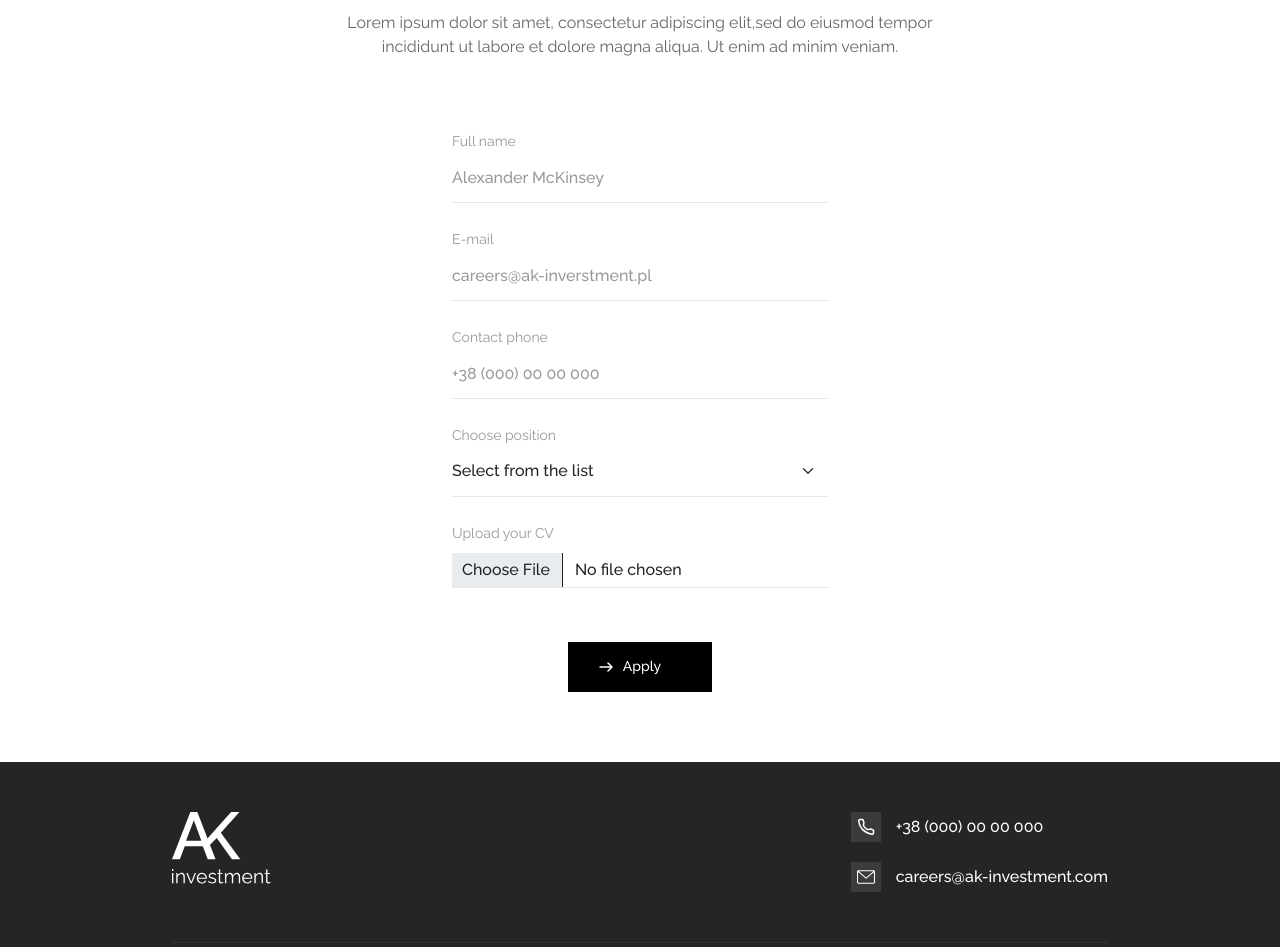
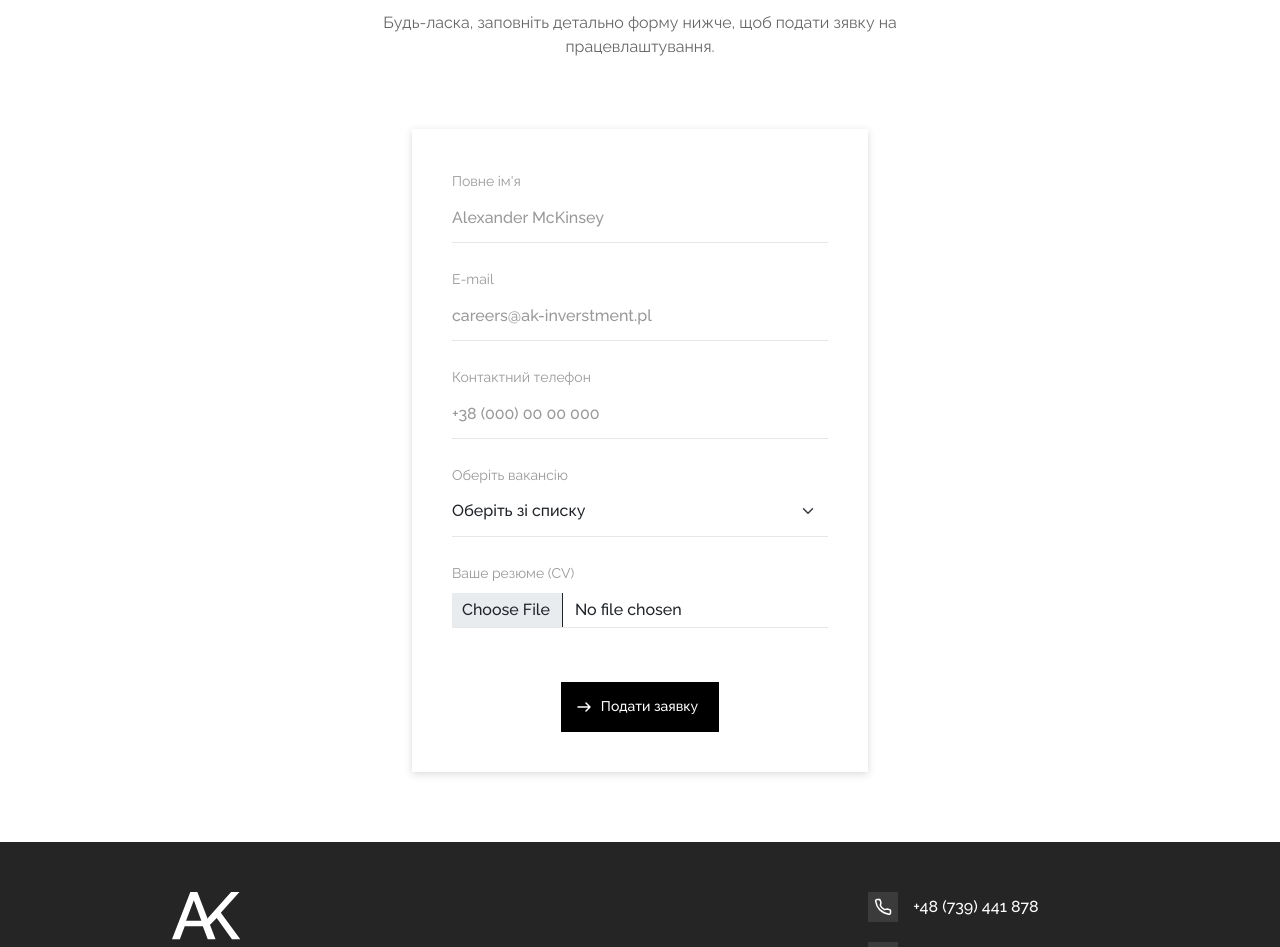
Before and after one commit to palajo/ag-investment, a Next.js app: page /apply in a window 1280 px wide. Shown: the part 300-1247 px from the top of the page. Built offline with nearby package versions, Linux system fonts and the light colour scheme.

Commit message:
[update] translation

```diff
--- a/src/components/footer/Footer.js
+++ b/src/components/footer/Footer.js
@@ -28,8 +28,8 @@ function Footer() {
                       <Image src={PhoneIcon} width={18} height={18} alt="AK Investment – Phone Icon" />
                     </div>
                     <div className="block-title">
-                      <Link href="tel:+38 (000) 00 00 000">
-                        +38 (000) 00 00 000
+                      <Link href="tel:+48 (739) 441 878">
+                        +48 (739) 441 878
                       </Link>
                     </div>
                   </div>
@@ -38,8 +38,8 @@ function Footer() {
                       <Image src={EmailIcon} width={18} height={18} alt="AK Investment – Email Icon" />
                     </div>
                     <div className="block-title">
-                      <Link href="mailto:careers@ak-investment.com">
-                        careers@ak-investment.com
+                      <Link href="mailto:akinvestpolka@gmail.com">
+                        akinvestpolka@gmail.com
                       </Link>
                     </div>
                   </div>
--- a/src/components/header/Header.js
+++ b/src/components/header/Header.js
@@ -9,7 +9,7 @@ function Header() {
   return (
     <header>
       <Container fluid>
-        <Row className="justify-content-center justify-content-lg-between">
+        <Row className="justify-content-between">
           <Col xs="auto">
             <Link href="/">
               <a>
--- a/src/pages/apply.js
+++ b/src/pages/apply.js
@@ -17,11 +17,10 @@ export default function Apply() {
             <Row>
               <Col xs={12}>
                 <h1>
-                  Apply for positon
+                  Відгукнутись на вакансію
                 </h1>
                 <p>
-                  Lorem ipsum dolor sit amet, consectetur adipiscing elit,sed do eiusmod tempor incididunt ut labore
-                  et dolore magna aliqua. Ut enim ad minim veniam.
+                  Будь-ласка, заповніть детально форму нижче, щоб подати зявку на працевлаштування.
                 </p>
               </Col>
             </Row>
@@ -30,12 +29,13 @@ export default function Apply() {
         <section className="application">
           <Container>
             <Row className="justify-content-center">
-              <Col lg={5}>
+              <Col lg={6}>
+                <div className="shadow-container">
                   <form action="#">
                     <Row className="gy-4">
                       <Col xs={12}>
                         <label htmlFor="name">
-                        Full name
+                          Повне ім&apos;я
                         </label>
                         <input type="text" className="form-control" name="name" placeholder="Alexander McKinsey"/>
                       </Col>
@@ -48,49 +48,50 @@ export default function Apply() {
                       </Col>
                       <Col xs={12}>
                         <label htmlFor="phone">
-                        Contact phone
+                          Контактний телефон
                         </label>
                         <input type="text" className="form-control" name="phone" placeholder="+38 (000) 00 00 000"/>
                       </Col>
                       <Col xs={12}>
                         <label htmlFor="phone">
-                        Choose position
+                          Оберіть вакансію
                         </label>
                         <select className="form-select" name="position">
                           <option selected disabled>
-                          Select from the list
+                            Оберіть зі списку
                           </option>
                           <option value="electrician">
-                          Electrician
+                            Електрик
                           </option>
                           <option value="electrician">
-                          Electrician
+                            Електрик
                           </option>
                           <option value="electrician">
-                          Electrician
+                            Електрик
                           </option>
                           <option value="electrician">
-                          Electrician
+                            Електрик
                           </option>
                         </select>
                       </Col>
                       <Col xs={12}>
                         <label htmlFor="phone">
-                        Upload your CV
+                          Ваше резюме (CV)
                         </label>
                         <input className="form-control form-file" type="file" id="cv" />
                       </Col>
                       <Col xs={12}>
                         <Row className="justify-content-center">
                           <Col xs="auto">
-                          <button className="btn btn-primary btn-long">
-                            Apply
+                            <button className="btn btn-primary">
+                              Подати заявку
                             </button>
                           </Col>
                         </Row>
                       </Col>
                     </Row>
                   </form>
+                </div>
               </Col>
             </Row>
           </Container>
--- a/src/styles/components/general/modal/position-modal.scss
+++ b/src/styles/components/general/modal/position-modal.scss
@@ -98,7 +98,6 @@
         display: flex;
         align-items: center;
 
-        font-size: 16px;
         color: $black;
 
         padding: 4px 0;
--- a/src/styles/components/pages/apply/sections/application.scss
+++ b/src/styles/components/pages/apply/sections/application.scss
@@ -1,3 +1,22 @@
 section.application {
   padding-bottom: 70px;
+
+  .shadow-container {
+    background: #FFFFFF;
+    box-shadow: 0 2px 8px rgba(0, 0, 0, 0.15);
+
+    padding: 40px;
+    height: 100%;
+  }
 }
+
+
+@media screen and (max-width: 767px) {
+  section.application {
+    padding-bottom: 50px;
+
+    .shadow-container {
+      padding: 30px 20px;
+    }
+  }
+}
--- a/src/styles/components/pages/homepage/sections/contacts.scss
+++ b/src/styles/components/pages/homepage/sections/contacts.scss
@@ -33,20 +33,11 @@ section.contacts {
   section.contacts {
     padding-bottom: 50px;
 
-    .contacts-container {
-      padding: 30px;
-
-      .contacts-blocks {
-        margin-top: 30px;
-      }
-
-      button {
-        margin: 50px 0 0;
-      }
+    .shadow-container {
+      padding: 30px 20px;
 
       .map-block {
-        margin-top: 50px;
-        height: 300px;
+        height: 250px;
       }
     }
   }
```
Also changed, not shown: src/components/modals/positions/ElectricianModal.js (+13 -21 lines), src/pages/index.js (+33 -36 lines). Lines whose indentation alone changed are shown as unchanged.
